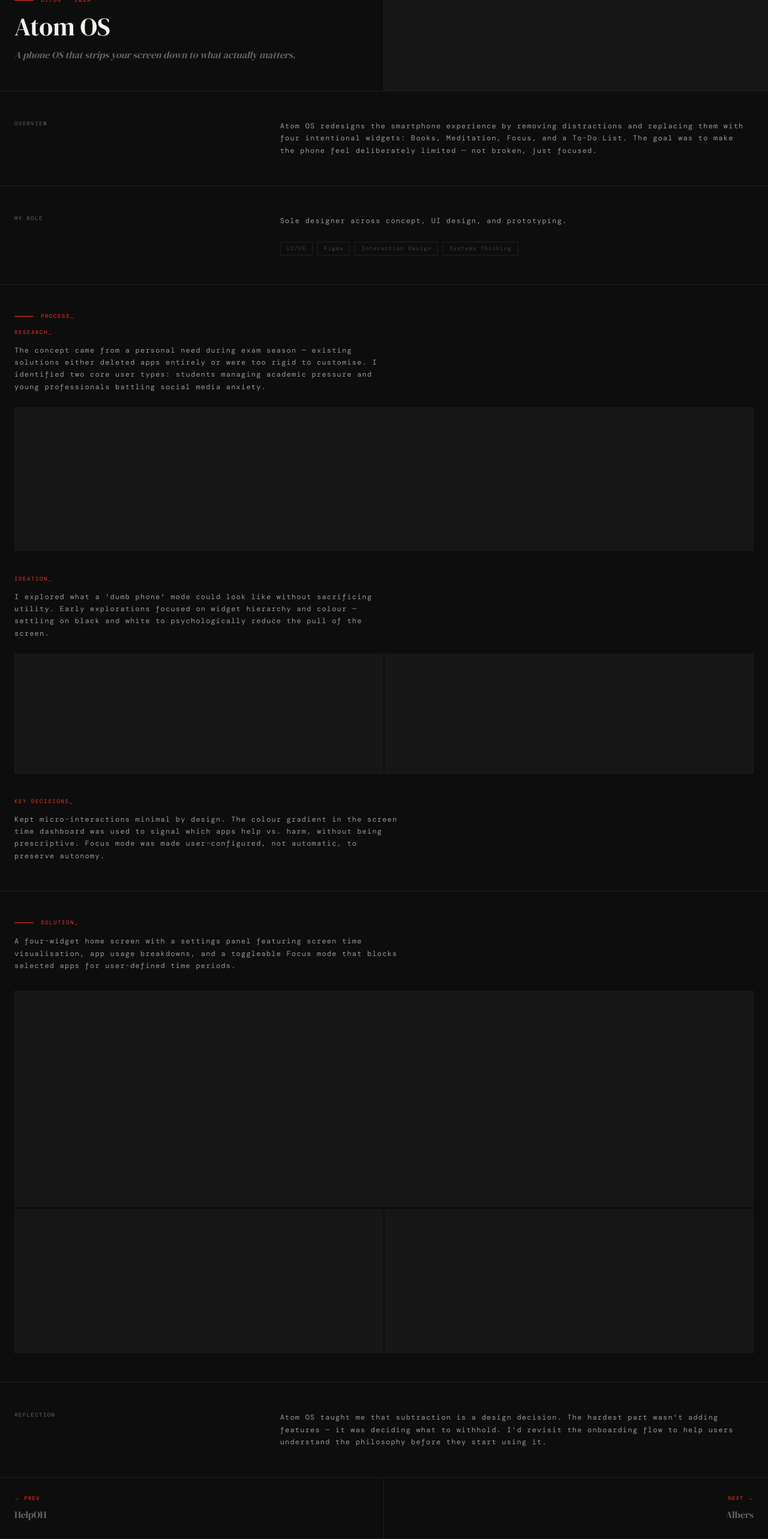
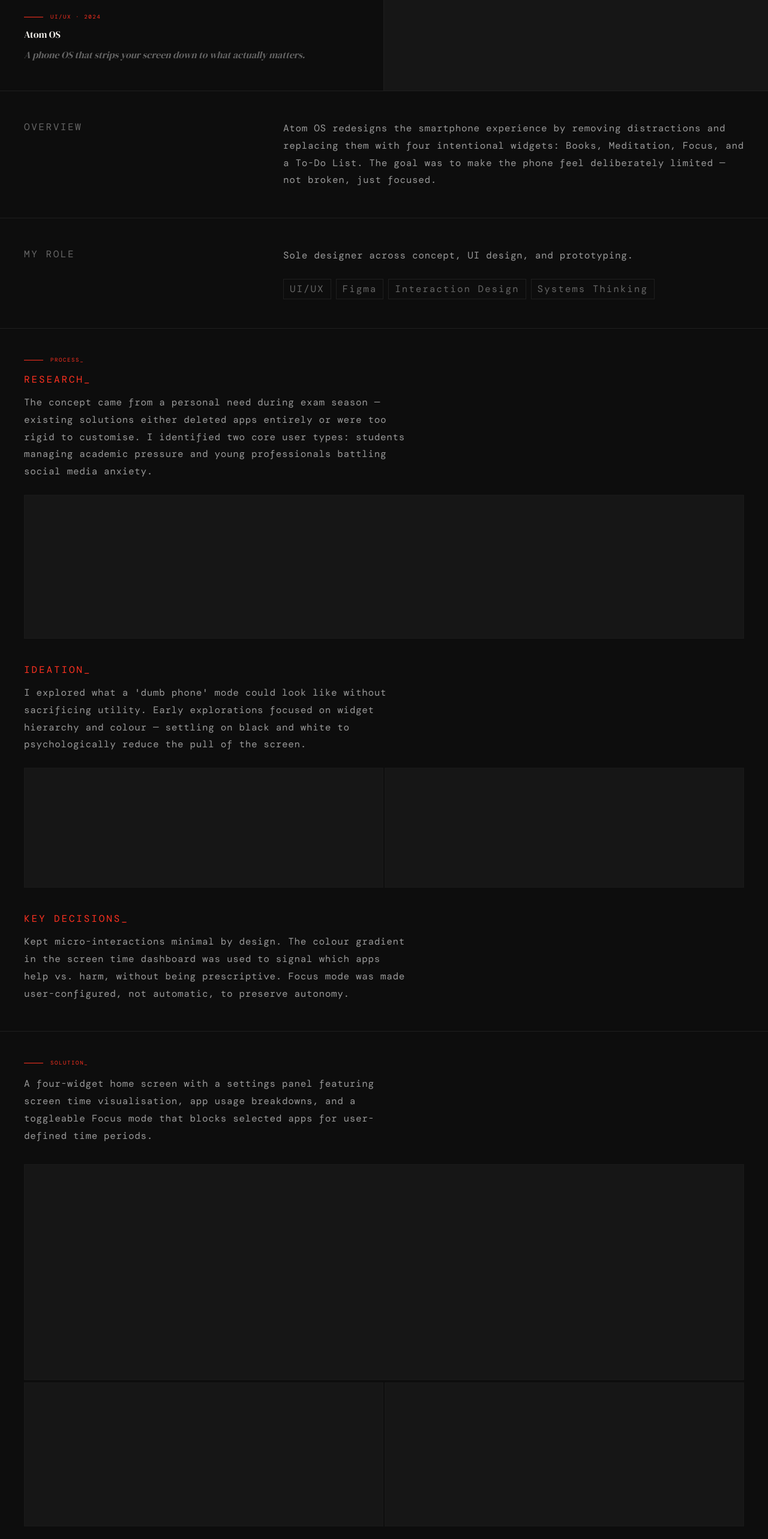
Before and after one commit to pramitranjann/pramitranjan-portfolio, a Next.js app: page /work/atom in a window 1280 px wide. Shown: the part 234-2800 px from the top of the page at 60% size. Built offline with nearby package versions, Linux system fonts and the light colour scheme.

Commit message:
fix: use design system type scale throughout CaseStudyLayout

```diff
--- a/components/CaseStudyLayout.tsx
+++ b/components/CaseStudyLayout.tsx
@@ -53,55 +53,47 @@ export function CaseStudyLayout({
           className="grid grid-cols-2 border-b border-divider"
           style={{ minHeight: '280px' }}
         >
-          {/* Left: text */}
           <div
             className="flex flex-col justify-end border-r border-divider"
-            style={{ padding: '48px 24px' }}
+            style={{ padding: '48px 40px' }}
           >
             <RuleLabel number={type} />
             <h1
               className="font-serif"
-              style={{ fontSize: '42px', fontWeight: 400, color: '#f5f2ed', lineHeight: 1.1 }}
+              style={{ fontSize: 'var(--text-h1)', fontWeight: 400, color: '#f5f2ed', lineHeight: 1.1 }}
             >
               {title}
             </h1>
             <p
               className="font-serif italic mt-3"
-              style={{ fontSize: '16px', fontWeight: 400, color: '#666666' }}
+              style={{ fontSize: 'var(--text-body)', fontWeight: 400, color: '#666666' }}
             >
               {oneliner}
             </p>
           </div>
-          {/* Right: image placeholder — full bleed */}
           <div style={{ backgroundColor: '#161616' }} />
         </section>
 
         {/* Overview */}
-        <section
-          className="border-b border-divider"
-          style={{ padding: '48px 24px' }}
-        >
+        <section className="border-b border-divider" style={{ padding: '48px 40px' }}>
           <div className="grid" style={{ gridTemplateColumns: '1fr 2fr', gap: '48px' }}>
-            <span className="font-mono" style={{ fontSize: '9px', letterSpacing: '0.16em', color: '#666666' }}>
+            <span className="font-mono" style={{ fontSize: 'var(--text-eyebrow)', letterSpacing: '0.16em', color: '#666666' }}>
               OVERVIEW
             </span>
-            <p className="font-mono" style={{ fontSize: '12px', letterSpacing: '0.1em', color: '#999999', lineHeight: 1.7 }}>
+            <p className="font-mono" style={{ fontSize: 'var(--text-body)', letterSpacing: '0.04em', color: '#999999', lineHeight: 1.8 }}>
               {overview ?? 'This project focused on understanding user needs and translating them into a cohesive design solution. Through research, ideation, and iteration, the final product addresses real problems with intentional design decisions.'}
             </p>
           </div>
         </section>
 
         {/* My Role */}
-        <section
-          className="border-b border-divider"
-          style={{ padding: '48px 24px' }}
-        >
+        <section className="border-b border-divider" style={{ padding: '48px 40px' }}>
           <div className="grid" style={{ gridTemplateColumns: '1fr 2fr', gap: '48px' }}>
-            <span className="font-mono" style={{ fontSize: '9px', letterSpacing: '0.16em', color: '#666666' }}>
+            <span className="font-mono" style={{ fontSize: 'var(--text-eyebrow)', letterSpacing: '0.16em', color: '#666666' }}>
               MY ROLE
             </span>
             <div>
-              <p className="font-mono mb-6" style={{ fontSize: '12px', letterSpacing: '0.1em', color: '#999999', lineHeight: 1.7 }}>
+              <p className="font-mono mb-6" style={{ fontSize: 'var(--text-body)', letterSpacing: '0.04em', color: '#999999', lineHeight: 1.8 }}>
                 {role ?? 'Led end-to-end UX design including research planning, synthesis, interaction design, and high-fidelity prototyping.'}
               </p>
               <div className="flex flex-wrap gap-2">
@@ -110,9 +102,9 @@ export function CaseStudyLayout({
                     key={tag}
                     className="font-mono"
                     style={{
-                      fontSize: '9px',
+                      fontSize: 'var(--text-eyebrow)',
                       letterSpacing: '0.12em',
-                      color: '#444444',
+                      color: '#666666',
                       border: '1px solid #1f1f1f',
                       padding: '4px 10px',
                     }}
@@ -126,32 +118,26 @@ export function CaseStudyLayout({
         </section>
 
         {/* Process */}
-        <section
-          className="border-b border-divider"
-          style={{ padding: '48px 24px' }}
-        >
+        <section className="border-b border-divider" style={{ padding: '48px 40px' }}>
           <RuleLabel number="PROCESS_" />
 
           {/* Research */}
           <div className="mb-10">
-            <p className="font-mono mb-3" style={{ fontSize: '9px', letterSpacing: '0.18em', color: '#FF3120' }}>
+            <p className="font-mono mb-3" style={{ fontSize: 'var(--text-eyebrow)', letterSpacing: '0.18em', color: '#FF3120' }}>
               RESEARCH_
             </p>
-            <p className="font-mono" style={{ fontSize: '12px', letterSpacing: '0.1em', color: '#999999', lineHeight: 1.7, maxWidth: '640px' }}>
+            <p className="font-mono" style={{ fontSize: 'var(--text-body)', letterSpacing: '0.04em', color: '#999999', lineHeight: 1.8, maxWidth: '640px' }}>
               {research ?? 'Conducted user interviews and competitive analysis to understand the landscape. Synthesised findings into key themes that informed the design direction.'}
             </p>
-            <div
-              className="mt-6 w-full"
-              style={{ height: '240px', backgroundColor: '#161616', border: '1px solid #1a1a1a' }}
-            />
+            <div className="mt-6 w-full" style={{ height: '240px', backgroundColor: '#161616', border: '1px solid #1a1a1a' }} />
           </div>
 
           {/* Ideation */}
           <div className="mb-10">
-            <p className="font-mono mb-3" style={{ fontSize: '9px', letterSpacing: '0.18em', color: '#FF3120' }}>
+            <p className="font-mono mb-3" style={{ fontSize: 'var(--text-eyebrow)', letterSpacing: '0.18em', color: '#FF3120' }}>
               IDEATION_
             </p>
-            <p className="font-mono" style={{ fontSize: '12px', letterSpacing: '0.1em', color: '#999999', lineHeight: 1.7, maxWidth: '640px' }}>
+            <p className="font-mono" style={{ fontSize: 'var(--text-body)', letterSpacing: '0.04em', color: '#999999', lineHeight: 1.8, maxWidth: '640px' }}>
               {ideation ?? 'Explored multiple directions through sketching and low-fidelity wireframes. Narrowed down to the strongest concept based on user feedback and feasibility.'}
             </p>
             <div className="mt-6 grid grid-cols-2" style={{ gap: '2px' }}>
@@ -162,30 +148,22 @@ export function CaseStudyLayout({
 
           {/* Key Decisions */}
           <div>
-            <p className="font-mono mb-3" style={{ fontSize: '9px', letterSpacing: '0.18em', color: '#FF3120' }}>
+            <p className="font-mono mb-3" style={{ fontSize: 'var(--text-eyebrow)', letterSpacing: '0.18em', color: '#FF3120' }}>
               KEY DECISIONS_
             </p>
-            <p className="font-mono" style={{ fontSize: '12px', letterSpacing: '0.1em', color: '#999999', lineHeight: 1.7, maxWidth: '640px' }}>
+            <p className="font-mono" style={{ fontSize: 'var(--text-body)', letterSpacing: '0.04em', color: '#999999', lineHeight: 1.8, maxWidth: '640px' }}>
               {keyDecisions ?? 'Prioritised clarity over feature richness. Key interaction patterns were validated through usability testing and refined in subsequent iterations.'}
             </p>
           </div>
         </section>
 
         {/* Solution */}
-        <section
-          className="border-b border-divider"
-          style={{ padding: '48px 24px' }}
-        >
+        <section className="border-b border-divider" style={{ padding: '48px 40px' }}>
           <RuleLabel number="SOLUTION_" />
-          <p className="font-mono mb-8" style={{ fontSize: '12px', letterSpacing: '0.1em', color: '#999999', lineHeight: 1.7, maxWidth: '640px' }}>
+          <p className="font-mono mb-8" style={{ fontSize: 'var(--text-body)', letterSpacing: '0.04em', color: '#999999', lineHeight: 1.8, maxWidth: '640px' }}>
             {solution ?? ''}
           </p>
-          {/* Full width hero image */}
-          <div
-            className="w-full mb-1"
-            style={{ height: '360px', backgroundColor: '#161616', border: '1px solid #1a1a1a' }}
-          />
-          {/* 2-col image grid */}
+          <div className="w-full mb-1" style={{ height: '360px', backgroundColor: '#161616', border: '1px solid #1a1a1a' }} />
           <div className="grid grid-cols-2" style={{ gap: '2px' }}>
             <div style={{ height: '240px', backgroundColor: '#161616', border: '1px solid #1a1a1a' }} />
             <div style={{ height: '240px', backgroundColor: '#161616', border: '1px solid #1a1a1a' }} />
@@ -193,15 +171,12 @@ export function CaseStudyLayout({
         </section>
 
         {/* Reflection */}
-        <section
-          className="border-b border-divider"
-          style={{ padding: '48px 24px' }}
-        >
+        <section className="border-b border-divider" style={{ padding: '48px 40px' }}>
           <div className="grid" style={{ gridTemplateColumns: '1fr 2fr', gap: '48px' }}>
-            <span className="font-mono" style={{ fontSize: '9px', letterSpacing: '0.16em', color: '#666666' }}>
+            <span className="font-mono" style={{ fontSize: 'var(--text-eyebrow)', letterSpacing: '0.16em', color: '#666666' }}>
               REFLECTION
             </span>
-            <p className="font-mono" style={{ fontSize: '12px', letterSpacing: '0.1em', color: '#999999', lineHeight: 1.7 }}>
+            <p className="font-mono" style={{ fontSize: 'var(--text-body)', letterSpacing: '0.04em', color: '#999999', lineHeight: 1.8 }}>
               {reflection ?? 'This project pushed me to think more carefully about edge cases and accessibility. If I were to revisit it, I would invest more time in testing with a wider range of users.'}
             </p>
           </div>
@@ -209,34 +184,32 @@ export function CaseStudyLayout({
 
         {/* Prev / Next */}
         <div className="grid grid-cols-2 border-b border-divider">
-          {/* Prev */}
-          <div className="border-r border-divider" style={{ padding: '28px 24px' }}>
+          <div className="border-r border-divider" style={{ padding: '28px 40px' }}>
             {prev ? (
               <Link href={`${basePath}/${prev.slug}`} className="block">
-                <p className="font-mono mb-2" style={{ fontSize: '9px', letterSpacing: '0.12em', color: '#FF3120' }}>
+                <p className="font-mono mb-2" style={{ fontSize: 'var(--text-eyebrow)', letterSpacing: '0.12em', color: '#FF3120' }}>
                   <span className="arrow-nudge-back">←</span> PREV
                 </p>
-                <p className="font-serif" style={{ fontSize: '16px', fontWeight: 400, color: '#666666' }}>
+                <p className="font-serif" style={{ fontSize: 'var(--text-body)', fontWeight: 400, color: '#666666' }}>
                   {prev.title}
                 </p>
               </Link>
             ) : (
-              <span className="font-mono" style={{ fontSize: '9px', color: '#2a2a2a' }}>—</span>
+              <span className="font-mono" style={{ fontSize: 'var(--text-eyebrow)', color: '#2a2a2a' }}>—</span>
             )}
           </div>
-          {/* Next */}
-          <div className="text-right" style={{ padding: '28px 24px' }}>
+          <div className="text-right" style={{ padding: '28px 40px' }}>
             {next ? (
               <Link href={`${basePath}/${next.slug}`} className="block">
-                <p className="font-mono mb-2" style={{ fontSize: '9px', letterSpacing: '0.12em', color: '#FF3120' }}>
+                <p className="font-mono mb-2" style={{ fontSize: 'var(--text-eyebrow)', letterSpacing: '0.12em', color: '#FF3120' }}>
                   NEXT <span className="arrow-nudge">→</span>
                 </p>
-                <p className="font-serif" style={{ fontSize: '16px', fontWeight: 400, color: '#666666' }}>
+                <p className="font-serif" style={{ fontSize: 'var(--text-body)', fontWeight: 400, color: '#666666' }}>
                   {next.title}
                 </p>
               </Link>
             ) : (
-              <span className="font-mono" style={{ fontSize: '9px', color: '#2a2a2a' }}>—</span>
+              <span className="font-mono" style={{ fontSize: 'var(--text-eyebrow)', color: '#2a2a2a' }}>—</span>
             )}
           </div>
         </div>
```
